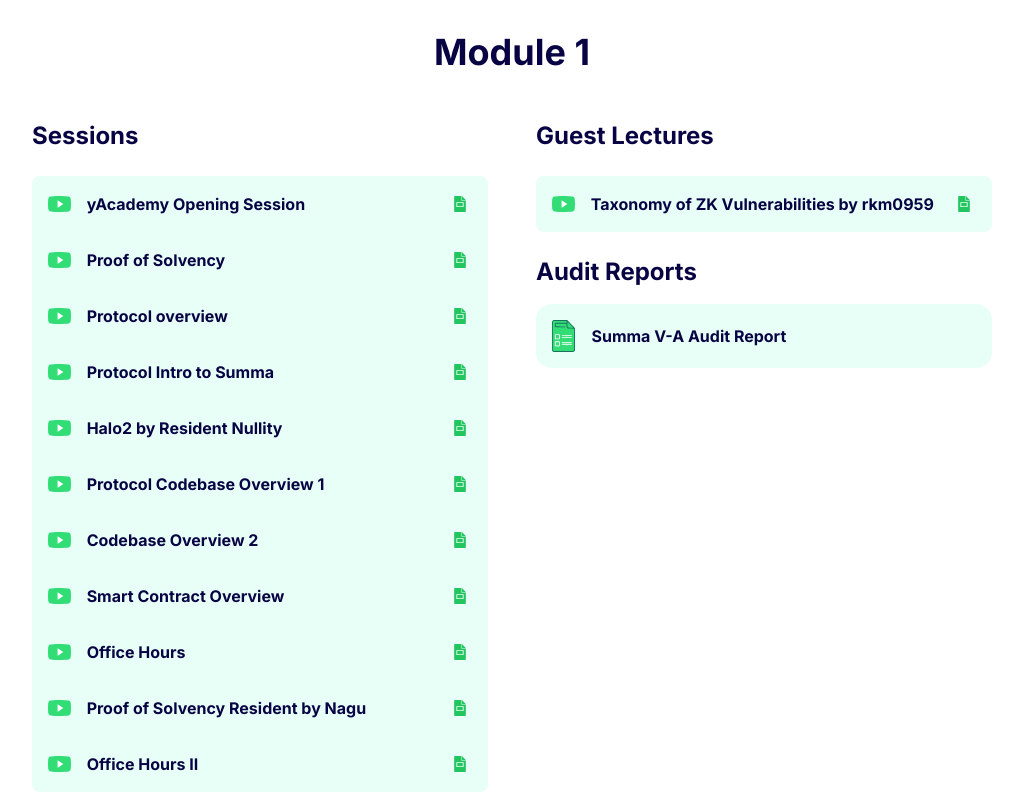
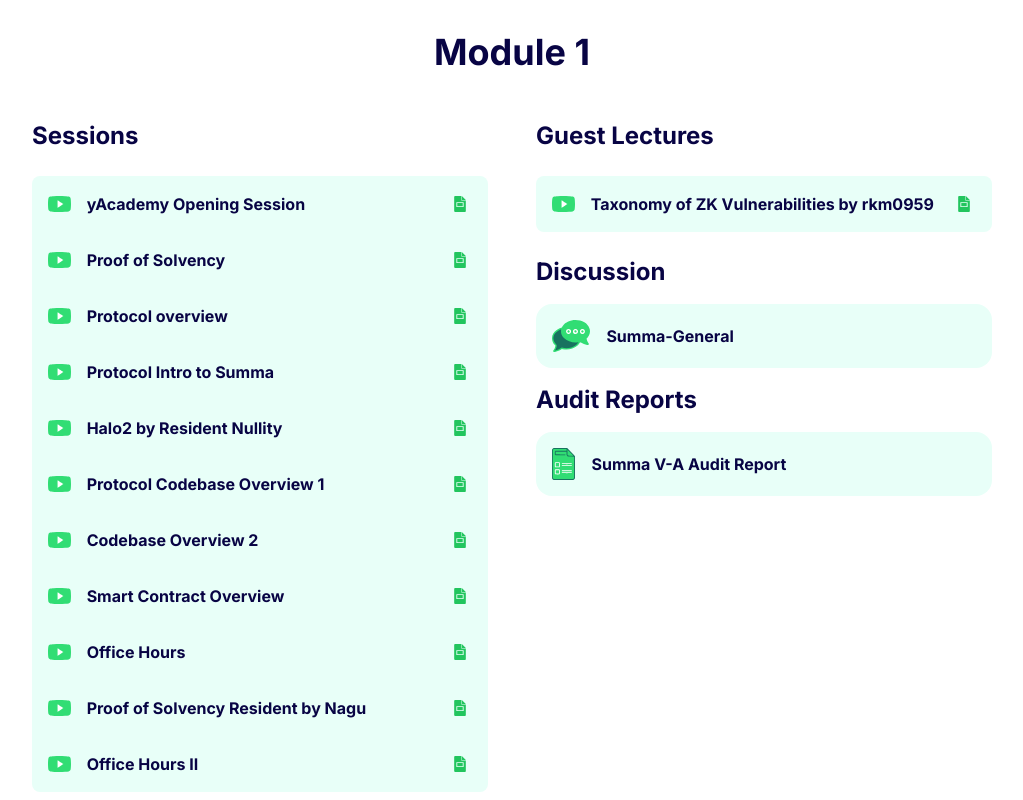
Before and after one commit to nullity00/zacademy-site, a React (Vite) app: page /zBlock2 in a window 1280 px wide. Shown: the part 900-1700 px from the top of the page, without its empty margins (128-1151 px from the left). Built offline with nearby package versions, Linux system fonts and the light colour scheme.

Commit message:
index-discussion

```diff
--- a/src/modules/Zblock2/zBlock2/index.tsx
+++ b/src/modules/Zblock2/zBlock2/index.tsx
@@ -73,17 +73,16 @@
             Sessions
           </h1>
           <VideoSection videoData={m1video} />
+        </div>
+        <div className="col-span-1">
+          <h1 className="text-2xl font-bold">Guest Lectures</h1>
+          <VideoSection videoData={m1guestLectures} />
           <h1 id="discussion1" className="text-2xl font-bold mb-4">
             Discussion
           </h1>
           <div className="flex flex-row gap-4 p-4 items-center rounded-2xl bg-[#E8FFF8]">
             <Discussion chat={m1discussion} />
           </div>
-        </div>
-        <div className="col-span-1">
-          <h1 className="text-2xl font-bold">Guest Lectures</h1>
-          <VideoSection videoData={m1guestLectures} />
-
           <h1 className="text-2xl font-bold my-4">Audit Reports</h1>
           <div className="flex flex-row gap-4 p-4 items-center rounded-2xl bg-[#E8FFF8]">
             <Report report={m1report} />
```
